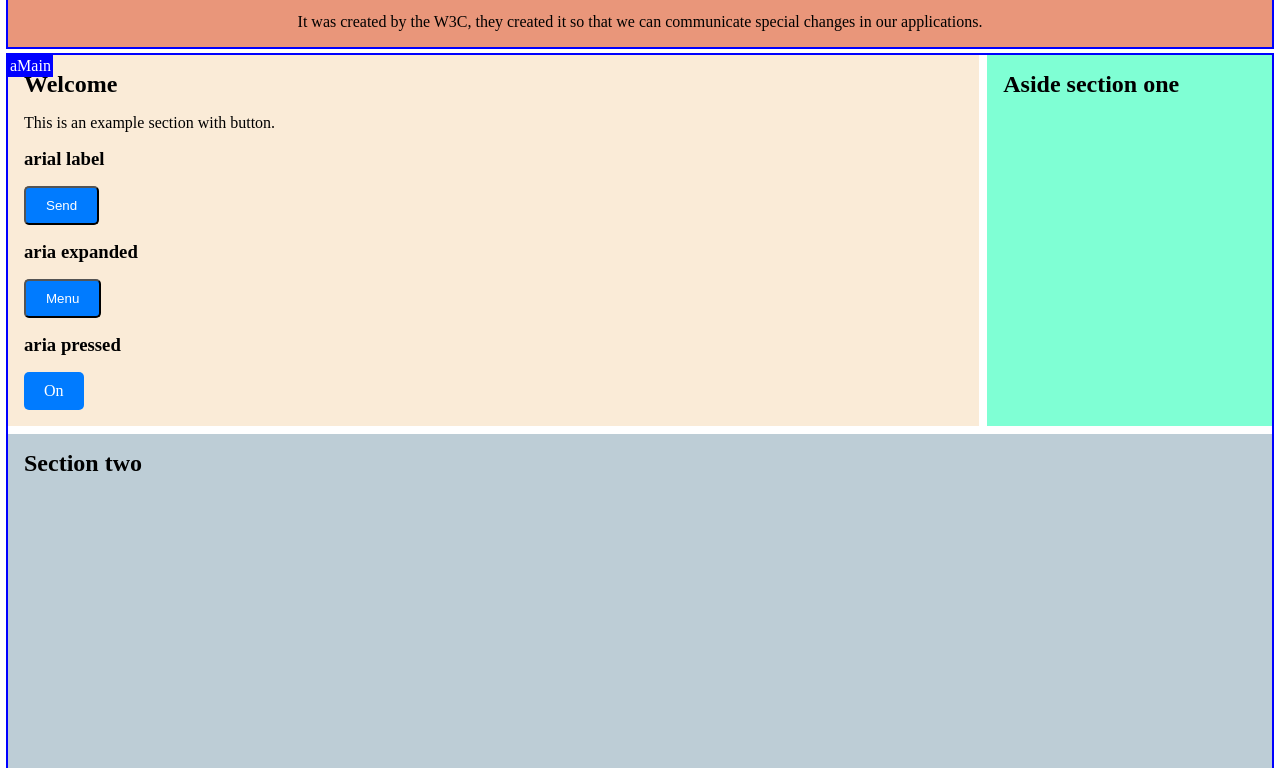
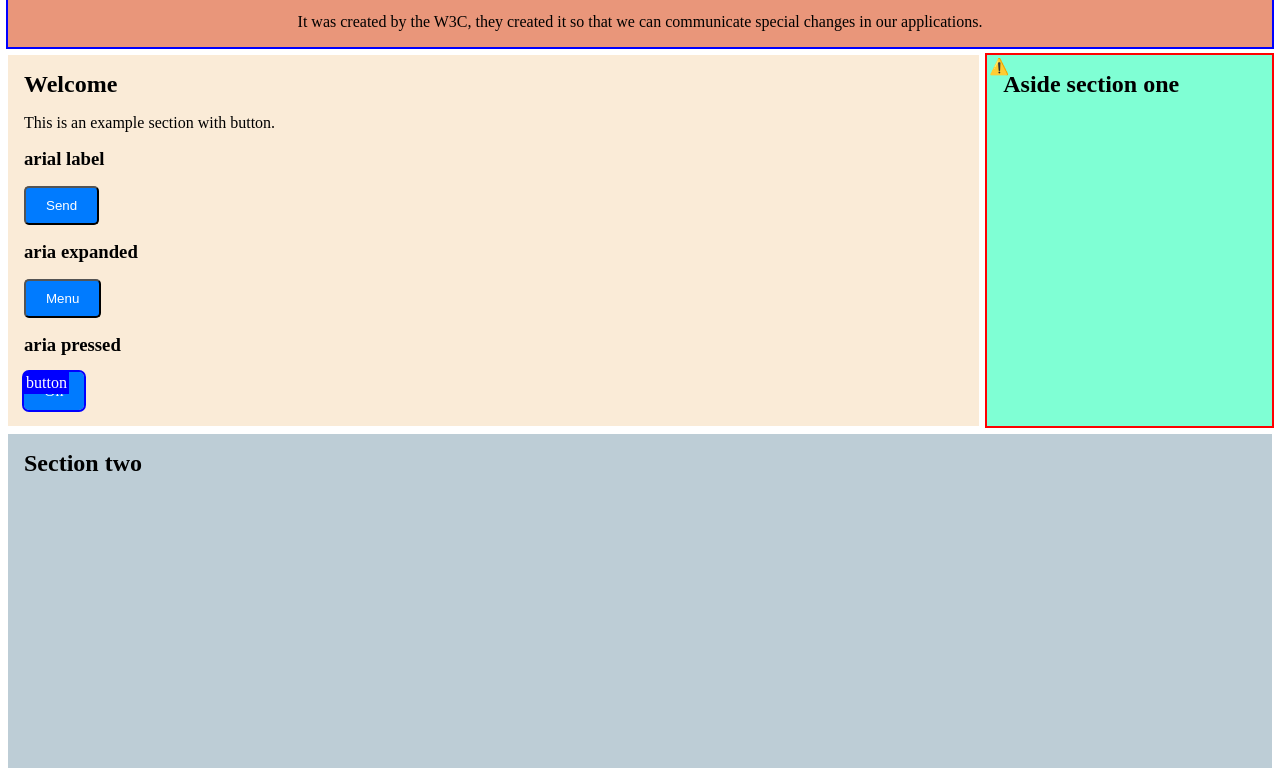
Before and after one commit to AddielQuintero/a11y-training, a website: page index.html in a window 1280 px wide. Shown: the part 160-928 px from the top of the page. Drawn offline with Linux system fonts and the light colour scheme.

Commit message:
feat: add aria-roles

```diff
--- a/index.html
+++ b/index.html
@@ -35,7 +35,7 @@
       </p>
     </header>
 
-    <main role="main" id="main">
+    <main role="none" id="main">
       <section id="section-one">
         <div class="section-one_content">
           <div class="title">
@@ -61,7 +61,7 @@
           <div class="button toggleButton" role="button" aria-pressed="true" tabindex="0">On</div>
         </div>
 
-        <aside role="complementary" class="section-one_aside">
+        <aside role="complement" class="section-one_aside">
           <div class="title">
             <h2>Aside section one</h2>
           </div>
@@ -78,6 +78,7 @@
     </footer>
 
     <script type="text/javascript" src="script/script.js"></script>
-    <script type="text/javascript" src="script/landMarks.js"></script>
+    <!-- <script type="text/javascript" src="script/landMarks.js"></script> -->
+    <script type="text/javascript" src="script/ariaRoles.js"></script>
   </body>
 </html>
--- /dev/null
+++ b/script/ariaRoles.js
@@ -0,0 +1,91 @@
+const validAriaRoles = [
+  // Roles de widgets
+  'button',  'checkbox',  'gridcell',  'link',  'menuitem',  'menuitemcheckbox',  'menuitemradio',  'option',
+  'progressbar',  'radio',  'scrollbar',  'searchbox',
+  'separator',  'slider',  'spinbutton',  'switch',  'tab',  'tabpanel',  'textbox',  'treeitem',
+   // Roles compuestos
+  'combobox',  'grid',   'listbox',   'menu',  'menubar',  'radiogroup',   'tablist',   'tree',  'treegrid',
+   // Funciones de la estructura del documento
+  'application',  'article',  'cell',  'columnheader',  'definition',  'directory',  'document',  'feed',  'figure',
+  'group',  'heading',  'img',  'list',  'listitem',  'math',  'none',  'note',  'presentation',  'row',
+  'rowgroup',  'rowheader',  'separator',  'table',  'term',  'toolbar',  'tooltip',
+  // Roles destacados
+  'banner',  'complementary',  'contentinfo',  'form',  'main',  'navigation',  'region',  'search',
+   // Roles de región en vivo
+  'alert',  'log',  'marquee',  'status',  'timer',
+   // Roles de ventana
+  'alertdialog',  'dialog',
+]
+
+const elements = document.querySelectorAll('[role]')
+const roleCounts = {}
+
+elements.forEach((element) => {
+  const role = element.getAttribute('role')
+  roleCounts[role] = (roleCounts[role] || 0) + 1
+
+  if (!isVisible(element)) {
+    return
+  }
+
+  if (validAriaRoles.includes(role)) {
+    const positionStyle = window.getComputedStyle(element).position
+    if (positionStyle === 'static') {
+      element.style.position = 'relative'
+    }
+
+    element.style.outline = '2px solid blue'
+    const label = document.createElement('span')
+    label.innerText = role
+    label.style.position = 'absolute'
+    label.style.padding = '2px'
+    label.style.top = '0'
+    label.style.left = '0'
+    label.style.zIndex = 999
+    label.style.background = '#00F'
+    label.style.color = 'white'
+    element.appendChild(label)
+  }
+})
+
+function isVisible(element) {
+  const style = window.getComputedStyle(element)
+  return (
+    style.display !== 'none' &&
+    style.visibility !== 'hidden' &&
+    element.getAttribute('role') !== 'presentation' &&
+    element.getAttribute('role') !== 'none'
+  )
+}
+
+console.log(`${elements.length} elements with role attribute were found on this page.`)
+console.log('Count of each role:')
+Object.entries(roleCounts).forEach(([role, count]) => {
+  console.log(`${role}: ${count} occurrences`)
+})
+
+console.log(' ')
+Object.entries(roleCounts).forEach(([role, count]) => {
+  if (!validAriaRoles.includes(role)) {
+    console.error(`Invalid role: ${role}`)
+
+    elements.forEach((element) => {
+      if (element.getAttribute('role') === role) {
+        element.style.outline = '2px solid red'
+        const positionStyle = window.getComputedStyle(element).position
+        if (positionStyle === 'static') {
+          element.style.position = 'relative'
+        }
+
+        const warningIcon = document.createElement('span')
+        warningIcon.innerText = ' ⚠️'
+        warningIcon.style.padding = '2px'
+        warningIcon.style.position = 'absolute'
+        warningIcon.style.top = '0'
+        warningIcon.style.left = '0'
+        warningIcon.style.zIndex = 9999
+        element.appendChild(warningIcon)
+      }
+    })
+  }
+})
```
